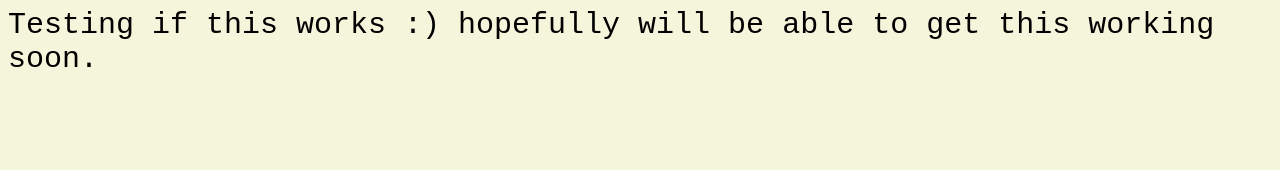
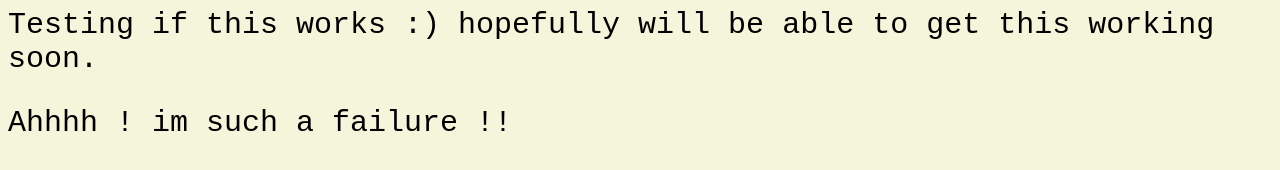
Before and after one commit to mutalibmohammed/mutalibmohammed.github.io, a plain HTML site: page index.html in a window 1280 px wide. Drawn offline with Linux system fonts and the light colour scheme.

Commit message:
rejected from man

```diff
--- a/index.html
+++ b/index.html
@@ -9,5 +9,6 @@
         <p> Testing if this works :)
             hopefully will be able to get this working soon.
         </p>
+        <p>Ahhhh ! im such a failure !!</p>
     </body>
 </html>
```
